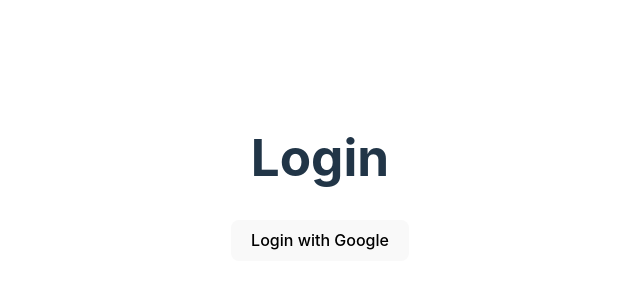
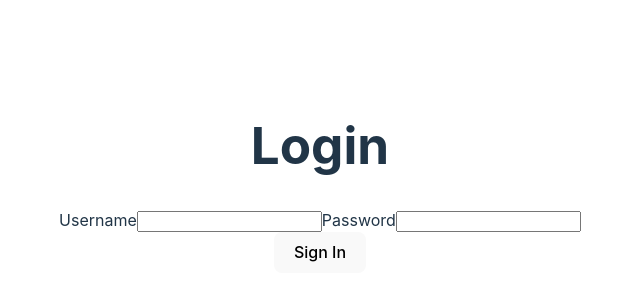
Before and after one commit to Gena0212/Coordinator, a React (Vite) app: page / in a window 1280 px wide. Shown: the part 222-522 px from the top of the page, without its empty margins (320-960 px from the left). Built offline with nearby package versions, Linux system fonts and the light colour scheme.

Commit message:
Start authorization and authentication

```diff
--- a/src/App.jsx
+++ b/src/App.jsx
@@ -1,14 +1,13 @@
 import { useState } from 'react'
-import HomePage from './pages/HomePage/HomePage'
 import './App.css'
-import Login from './pages/Login/Login'
+import LoginPage from './pages/LoginPage/LoginPage'
 
 function App() {
   const [count, setCount] = useState(0)
 
   return (
     <>
-      <Login/>
+      <LoginPage/>
     </>
   )
 }
--- a/src/pages/Login/Login.jsx
+++ b/src/pages/LoginPage/LoginPage.jsx
@@ -1,13 +1,14 @@
 import React, { useEffect, useState } from 'react';
 import axios from 'axios';
-// import { getCalendarEvents } from '../../utils/calendar'; // Import the getCalendarEvents function
 
 
 const Login = () => {
   const [accessToken, setAccessToken] = useState(null);
-  const [calendarEvents, setCalendarEvents] = useState(null)
-
-  console.log(accessToken);
+  const [errorMessage, setErrorMessage] = useState("");
+  const [formData, setFormData] = useState({
+    username: "",
+    password: "",
+  });
 
   useEffect(() => {
     // Function to extract authorization code from URL query parameters
@@ -36,19 +37,15 @@
         },
       });
 
+      console.log(response.data);
       const { access_token } = response.data;
+
+      console.log(access_token);
 
       if (access_token) {
         // Store the access token securely (e.g., in localStorage or a backend server)
         setAccessToken(access_token);
         localStorage.setItem("access_token", access_token);
-        console.log(localStorage.getItem("access_token"));
-        console.log(typeof localStorage.getItem("access_token"))
-
-        // Fetch calendar events
-        // const events = await getCalendarEvents();
-        // console.log(events)
-        // setCalendarEvents(events);
       }
     } catch (error) {
       console.error('Error exchanging authorization code for access token:', error);
@@ -60,7 +57,46 @@
     window.location.href = `https://accounts.google.com/o/oauth2/auth?client_id=${import.meta.env.VITE_APP_CLIENT_ID}&redirect_uri=${import.meta.env.VITE_APP_REDIRECT_URI}&response_type=code&scope=${import.meta.env.VITE_APP_SCOPES}`;
   };
 
-  console.log(accessToken)
+  const handleInputChange = (e) => {
+    setFormData({ ...formData, [e.target.name]: e.target.value });
+  };
+
+  const handleSubmit = async (e) => {
+    e.preventDefault();
+    setErrorMessage("");
+
+    if (!formData.email || !formData.password) {
+      setErrorMessage("You must provide a username and a password");
+      return;
+    }
+
+    // Check the format of the email address via a regular expression
+    if (!emailRegex.test(formData.email)) {
+      setErrorMessage("The email address is not valid. Expected format: x@x.xx");
+      return;
+    }
+
+    try {
+      // To login, send a POST request to the `/users/login` endpoint
+      const { data } = await axios.post(
+        `${import.meta.env.VITE_API_BASE_URL}/users/login`,
+        {
+          email: formData.email,
+          password: formData.password,
+        }
+      );
+
+      // To ensure the frontend stays logged in, store the JWT in localStorage
+      localStorage.setItem("authToken", data.authToken);
+
+      setSuccess(true);
+      setTimeout(() => {
+        navigate("/profile");
+      }, 2000);
+    } catch (error) {
+      setErrorMessage(error.response.data.message);
+    }
+  };
 
   return (
     <div>
@@ -78,7 +114,26 @@
           </ul> */}
         </div>
       ) : (
-        <button onClick={handleLogin}>Login with Google</button>
+        <>
+          <form onSubmit={handleSubmit}>
+            <label htmlFor="username">Username</label>
+            <input
+              type="text"
+              name="username"
+              value={formData.username}
+              onChange={handleInputChange}
+            />
+            <label htmlFor="password">Password</label>
+            <input
+              type="password"
+              name="password"
+              value={formData.password}
+              onChange={handleInputChange}
+            />
+          </form>
+          <button>Sign In</button>
+          {/* <button onClick={handleLogin}>Login with Google</button> */}
+        </>
       )}
     </div>
   );
```
Also changed, not shown: src/utils/calendar.js (+7 -2 lines), src/pages/LoginPage/LoginPage.scss (added), 1 other file (tests, documents, lock files or other folders).
